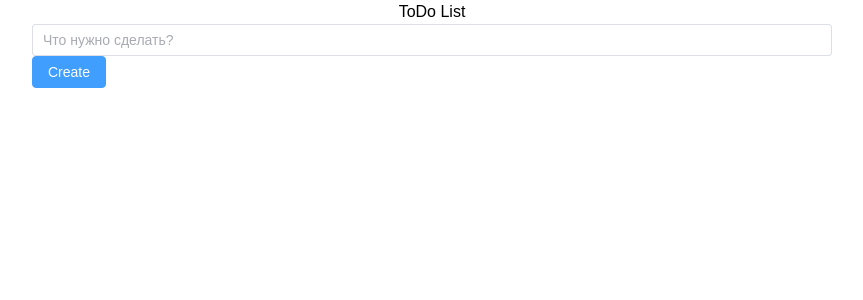
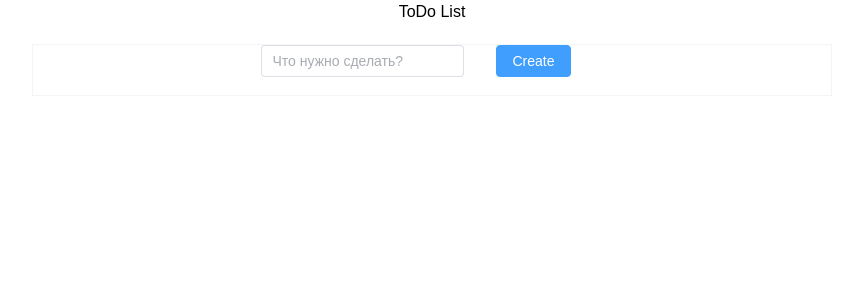
Before and after one commit to Silenzion/TODO-List, a Vue app: page / in a window 1280 px wide. Shown: the top 300 px of the page, without its empty margins (208-1071 px from the left). Built offline with nearby package versions, Linux system fonts and the light colour scheme.

Commit message:
Updated packages. Fix bugs

```diff
--- a/package.json
+++ b/package.json
@@ -10,18 +10,18 @@
     "lint:style": "stylelint src/**/*.{css,scss,vue}"
   },
   "dependencies": {
-    "@types/faker": "^6.6.9",
     "@types/uuid": "^8.3.4",
     "axios": "^0.26.1",
     "class-transformer": "^0.5.1",
     "element-plus": "^2.1.9",
-    "faker": "^6.6.6",
     "pinia": "^2.0.13",
     "uuid": "^8.3.2",
     "vue": "^3.2.31",
     "vue-router": "^4.0.14"
   },
   "devDependencies": {
+    "@faker-js/faker": "^6.1.2",
+    "@types/faker": "^6.6.9",
     "@types/node": "^16.11.10",
     "@types/webfontloader": "^1.6.34",
     "@typescript-eslint/eslint-plugin": "^5.15.0",
--- a/src/App.vue
+++ b/src/App.vue
@@ -2,6 +2,6 @@
 import FormAddTodoItem from "@/assets/components/FormAddTodoItem.vue";
 </script>
 <template>
-  <div class="text-center">ToDo List</div>
+  <div class="mb-20 text-center">ToDo List</div>
   <FormAddTodoItem />
 </template>
--- a/src/assets/components/FormAddTodoItem.vue
+++ b/src/assets/components/FormAddTodoItem.vue
@@ -1,17 +1,38 @@
 <script lang="ts" setup>
 import { ref } from "vue";
+import { useMainStore } from "../store";
+import { ElMessage } from "element-plus";
+import { TodoItemModel, TodoItemState } from "../models/TodoItemModel";
 
-const form = ref({
+const form = ref<TodoItemModel>({
   description: "",
+  state: TodoItemState.TODO,
+  created_at: new Date(),
 });
 
+const store = useMainStore();
+
 const onSubmit = () => {
-  //  do something
+  store.createNewItem(form.value);
+  showMessage();
+};
+
+const showMessage = () => {
+  ElMessage({
+    showClose: true,
+    message: "Задача успешно создана",
+    center: true,
+    type: "success",
+  });
 };
 </script>
 <template>
-  <el-form :model="form">
-    <el-input v-model="form.description" type="text" placeholder="Что нужно сделать?" />
-    <el-button type="primary" @click="onSubmit">Create</el-button>
+  <el-form :inline="true" :model="form" class="border border-gray-100 text-center">
+    <el-form-item>
+      <el-input v-model="form.description" type="text" placeholder="Что нужно сделать?" />
+    </el-form-item>
+    <el-form-item>
+      <el-button type="primary" @click="onSubmit">Create</el-button>
+    </el-form-item>
   </el-form>
 </template>
--- a/src/assets/models/TodoItemModel.ts
+++ b/src/assets/models/TodoItemModel.ts
@@ -1,7 +1,3 @@
-import { v4 as uuidv4 } from "uuid";
-// @ts-ignore
-import * as faker from "faker";
-
 export enum TodoItemState {
   TODO,
   DONE,
@@ -9,17 +5,20 @@ export enum TodoItemState {
 }
 
 export class TodoItemModel {
-  id: number | string;
+  id?: number | string;
   description: string;
   state: TodoItemState;
   created_at: Date;
   deleted_at?: Date;
+
+  public constructor(init?: Partial<TodoItemModel>) {
+    Object.assign(this, init);
+  }
 }
 export function generateFakeData(): TodoItemModel {
-  return {
-    id: uuidv4(),
-    description: faker.lorem.words(),
+  return new TodoItemModel({
+    description: "Task",
     state: TodoItemState.TODO,
     created_at: new Date(),
-  };
+});
 }
--- a/src/assets/store/index.ts
+++ b/src/assets/store/index.ts
@@ -1,4 +1,4 @@
-import { generateFakeData, TodoItemModel } from "../models/TodoItemModel";
+import { generateFakeData, TodoItemModel } from "@/assets/models/TodoItemModel";
 import { defineStore } from "pinia";
 
 export type RootState = {
```
Also changed, not shown: 1 other file (tests, documents, lock files or other folders).
